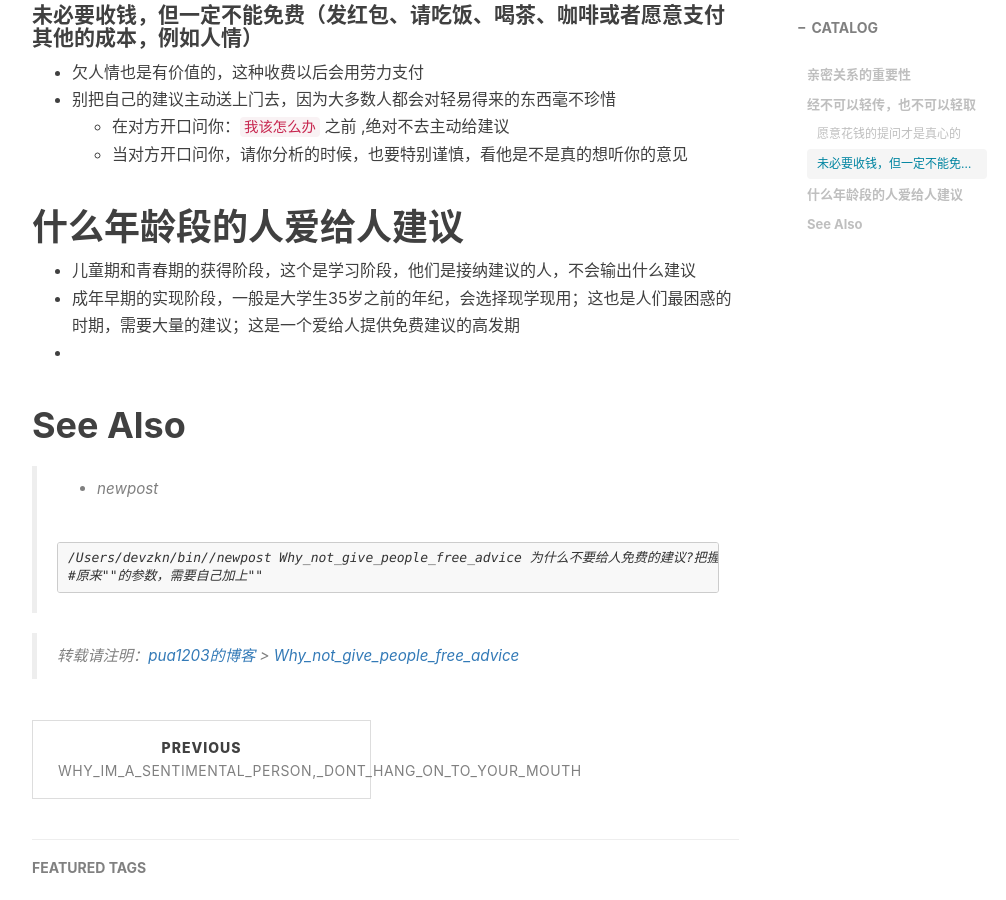
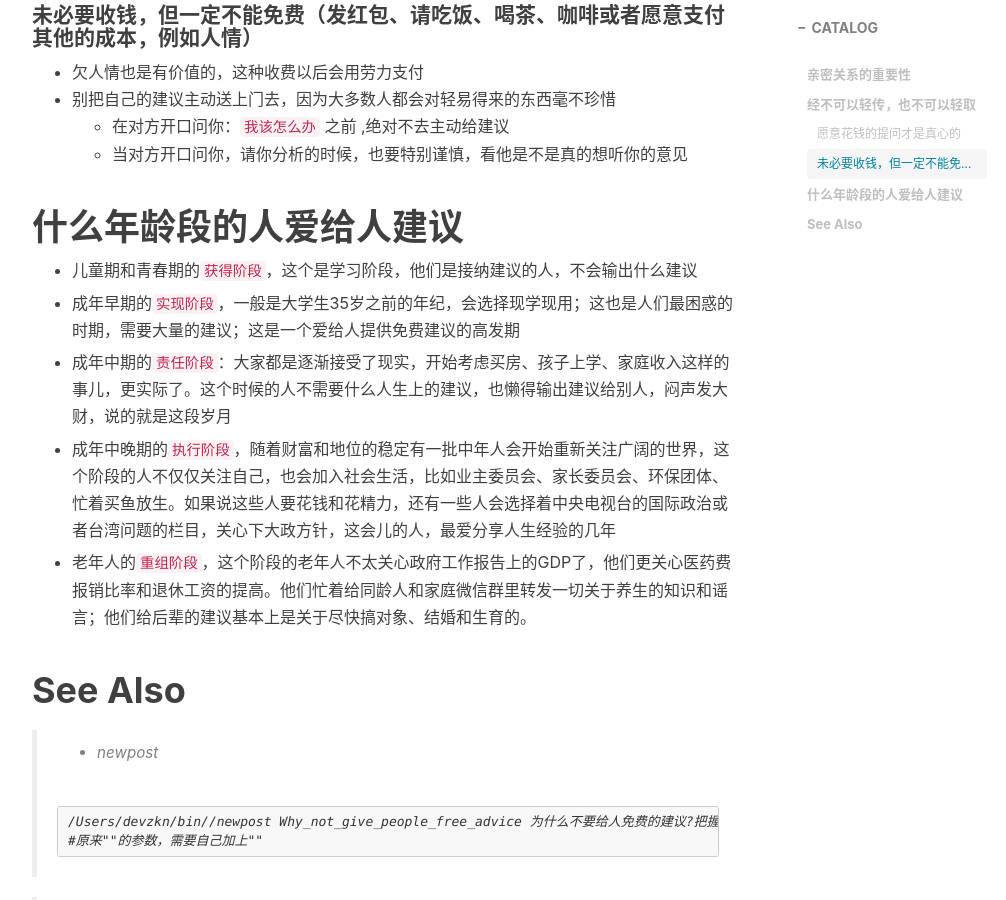
Before and after one commit to pua1203/pua1203.github.io, a Jekyll site: the page built from _posts/RelationshipStrategy/2018-10-29-Why_not_give_people_free_advice.md, in a window 1280 px wide and 900 px high, scrolled down 1084 px. Shown: the whole window, without its empty margins (233-1239 px from the left). Built offline with Jekyll 4.4.1, drawn with Linux system fonts in a browser that asks for light colours; nearby versions of some CDN libraries; comment, search, counter and statistics services are not loaded.

Commit message:
获得阶段、实现阶段、责任阶段、执行阶段、重组阶段

```diff
--- a/_posts/RelationshipStrategy/2018-10-29-Why_not_give_people_free_advice.md
+++ b/_posts/RelationshipStrategy/2018-10-29-Why_not_give_people_free_advice.md
@@ -70,9 +70,16 @@ subtitle: 为什么不要给人免费的建议?把握好和人交往的边界，
 
 
 
-* 儿童期和青春期的获得阶段，这个是学习阶段，他们是接纳建议的人，不会输出什么建议
-* 成年早期的实现阶段，一般是大学生35岁之前的年纪，会选择现学现用；这也是人们最困惑的时期，需要大量的建议；这是一个爱给人提供免费建议的高发期
-*
+* 儿童期和青春期的`获得阶段`，这个是学习阶段，他们是接纳建议的人，不会输出什么建议
+
+* 成年早期的`实现阶段`，一般是大学生35岁之前的年纪，会选择现学现用；这也是人们最困惑的时期，需要大量的建议；这是一个爱给人提供免费建议的高发期
+
+* 成年中期的`责任阶段`：大家都是逐渐接受了现实，开始考虑买房、孩子上学、家庭收入这样的事儿，更实际了。这个时候的人不需要什么人生上的建议，也懒得输出建议给别人，闷声发大财，说的就是这段岁月
+
+* 成年中晚期的`执行阶段`，随着财富和地位的稳定有一批中年人会开始重新关注广阔的世界，这个阶段的人不仅仅关注自己，也会加入社会生活，比如业主委员会、家长委员会、环保团体、忙着买鱼放生。如果说这些人要花钱和花精力，还有一些人会选择着中央电视台的国际政治或者台湾问题的栏目，关心下大政方针，这会儿的人，最爱分享人生经验的几年
+
+* 老年人的`重组阶段`，这个阶段的老年人不太关心政府工作报告上的GDP了，他们更关心医药费报销比率和退休工资的提高。他们忙着给同龄人和家庭微信群里转发一切关于养生的知识和谣言；他们给后辈的建议基本上是关于尽快搞对象、结婚和生育的。
+
 
 # See Also
 
```
